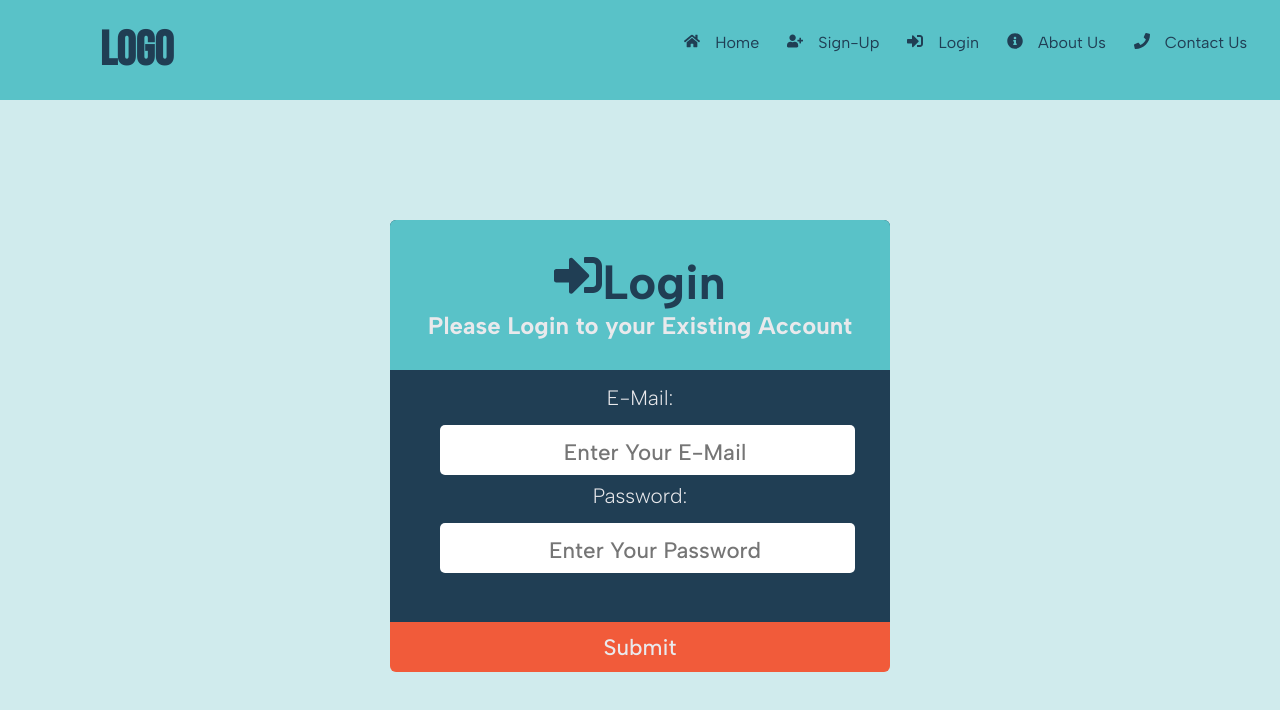
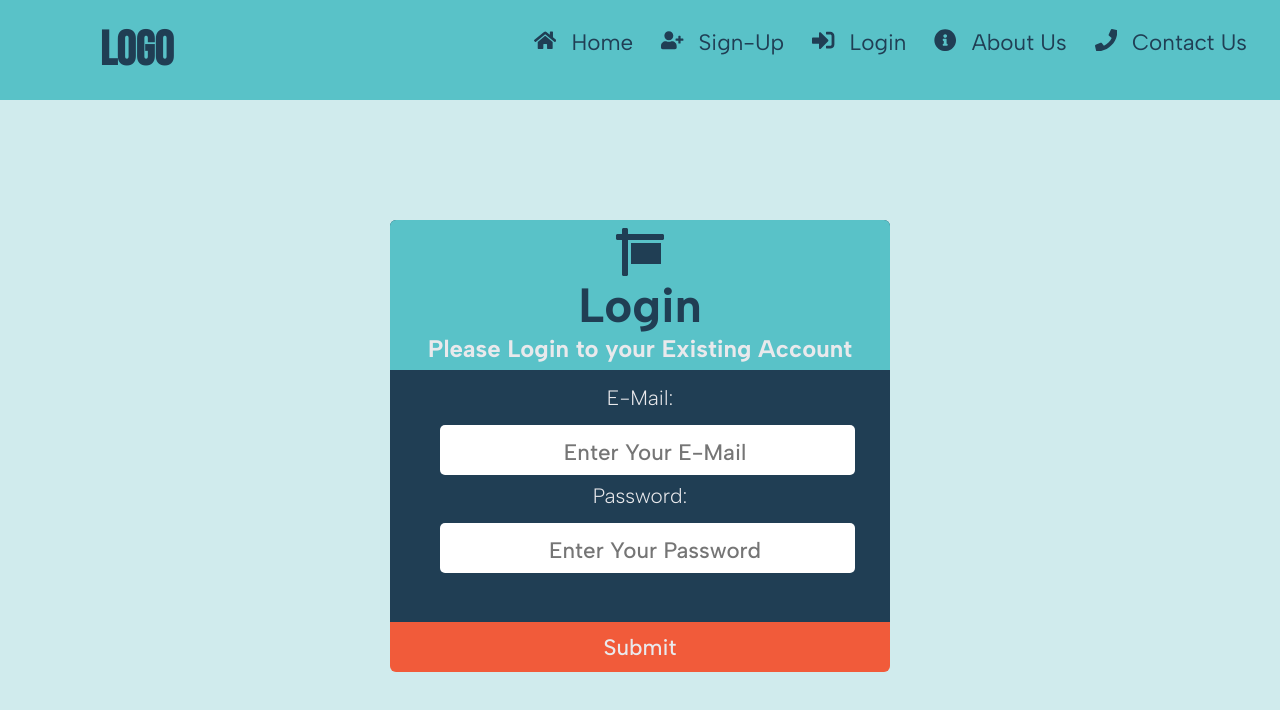
Before and after one commit to Maverick7274/Login-System-with-Nodejs, a React (Create React App) app in the folder frontend/: page /login in a window 1280 px wide. Shown: the top 710 px of the page. Built offline with nearby package versions, Linux system fonts and the light colour scheme.

Commit message:
More UI and UX change(Enhanced)

```diff
--- a/frontend/src/index.css
+++ b/frontend/src/index.css
@@ -41,8 +41,8 @@
 
 .login-btn:hover
 {
-  color: #fb6667;
-  background: #273880;
+  color: #203e54;
+  background: #59c2c8;
 }
 
 body
@@ -94,6 +94,7 @@ body::-webkit-scrollbar-thumb {
   justify-content: space-between;
   align-items: center;
   color: #203e54;
+  font-size: 1.4rem;
 
 }
 
@@ -267,3 +268,12 @@ input:focus::placeholder
   align-items: center;
   margin-top: 60px;
 }
+
+
+.fa
+{
+  display: flex;
+  flex-direction: column;
+  justify-content: center;
+  align-items: center;
+}
--- a/frontend/src/pages/Login.jsx
+++ b/frontend/src/pages/Login.jsx
@@ -1,5 +1,5 @@
 import {useState, useEffect} from 'react'
-import {FaSignInAlt} from 'react-icons/fa'
+import {FaSignInAlt, FaSign} from 'react-icons/fa'
 
 function Login() {
     const [formData, setFormData] = useState({
@@ -24,7 +24,10 @@ function Login() {
     <div className= "registration login-main">
       <section className="heading login-heading">
         <h2>
-          <FaSignInAlt />Login
+          <div className='fa'>
+            <FaSign />
+              Login
+          </div>
         </h2>
         <p>Please Login to your Existing Account</p>
       </section>
```
